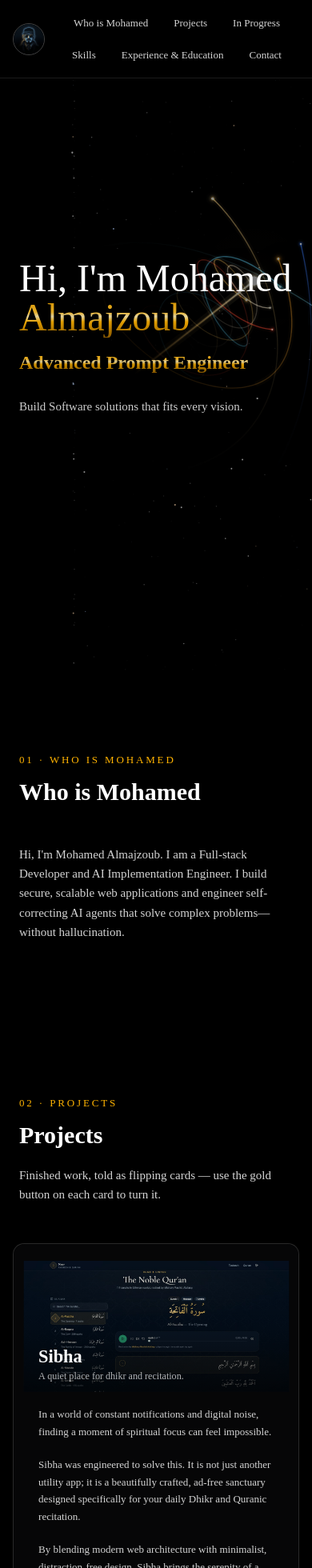
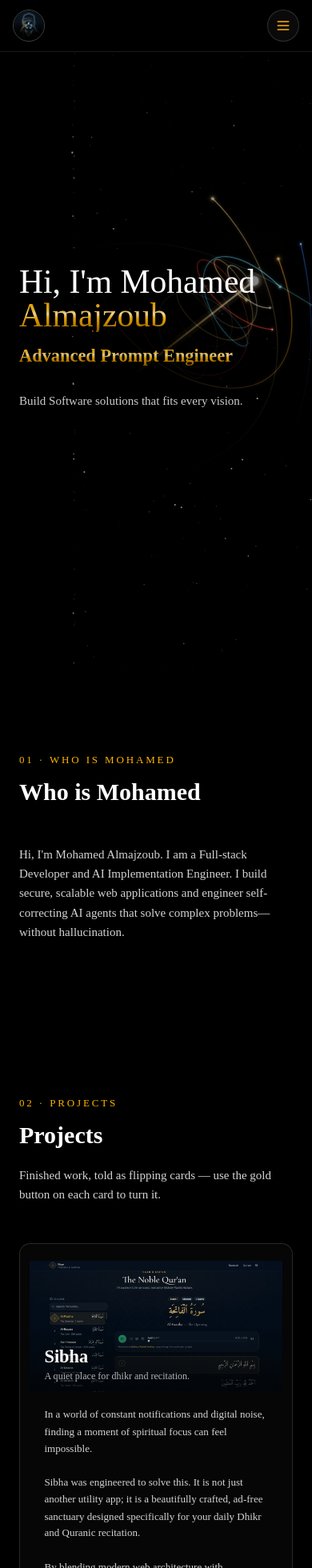
Before and after one commit to Mijo258/Mijo.Tech, a Next.js app: page / in a window 390 px wide. Shown: the top 1960 px of the page at 80% size. Built offline with nearby package versions, Linux system fonts and the light colour scheme.

Commit message:
mobile optimization

```diff
--- a/app/globals.css
+++ b/app/globals.css
@@ -119,6 +119,8 @@
   }
   body {
     @apply bg-background text-foreground;
+    /* The fixed orbital canvas must never rubber-band the page on touch. */
+    overscroll-behavior-y: none;
   }
   /* The top-nav buttons link to page sections; make those jumps glide
      instead of snapping, and honour users who disable motion. Also set the
@@ -126,11 +128,58 @@
   html {
     font-family: "Times New Roman", Times, serif;
     scroll-behavior: smooth;
+    /* No sideways scroll on any device, and no grey tap flash in mobile
+       browsers. */
+    overflow-x: clip;
+    -webkit-tap-highlight-color: transparent;
   }
   @media (prefers-reduced-motion: reduce) {
     html {
       scroll-behavior: auto;
     }
+  }
+  /* Gold focus ring for keyboard and touch navigation — matches the accent. */
+  :focus-visible {
+    outline: 2px solid #ffb300;
+    outline-offset: 2px;
+  }
+}
+
+/* -------------------------------------------------------------------------- */
+/*  Safe-area helpers                                                          */
+/*  Pad past the notch and rounded corners (iPhones, etc.) once viewport-fit  */
+/*  is set to cover in app/layout.tsx.                                        */
+/* -------------------------------------------------------------------------- */
+@utility pt-safe {
+  padding-top: env(safe-area-inset-top, 0px);
+}
+@utility pb-safe {
+  padding-bottom: env(safe-area-inset-bottom, 0px);
+}
+@utility pl-safe {
+  padding-left: env(safe-area-inset-left, 0px);
+}
+@utility pr-safe {
+  padding-right: env(safe-area-inset-right, 0px);
+}
+
+/* -------------------------------------------------------------------------- */
+/*  Glass panel — the elevated card surface used across the page.             */
+/*  A translucent blur over the orbital animation with a hairline light       */
+/*  border and a soft top highlight, so it reads as glass against black.      */
+/*  The blur is deliberately modest: these panels sit over a canvas that       */
+/*  repaints every frame, and a wide backdrop-filter on several surfaces at    */
+/*  once is the fastest way to jank a phone.                                  */
+/* -------------------------------------------------------------------------- */
+@layer components {
+  .glass-panel {
+    background: rgb(0 0 0 / 0.5);
+    border: 1px solid rgb(255 255 255 / 0.1);
+    backdrop-filter: blur(12px);
+    -webkit-backdrop-filter: blur(12px);
+    box-shadow:
+      inset 0 1px 0 rgb(255 255 255 / 0.06),
+      0 8px 30px rgb(0 0 0 / 0.35);
   }
 }
 
--- a/app/layout.tsx
+++ b/app/layout.tsx
@@ -1,4 +1,4 @@
-import type { Metadata } from "next";
+import type { Metadata, Viewport } from "next";
 import "./globals.css";
 
 // The whole site now renders in Times New Roman (set globally in globals.css),
@@ -8,6 +8,16 @@ export const metadata: Metadata = {
   title: "Mijo.tech",
   description: "Innovate, build and integrate. You imagine and we make it real.",
   themeColor: "#000000",
+  icons: { icon: "/icon.svg" },
+};
+
+// viewportFit: "cover" lets the page draw into the notch and rounded corners
+// on phones; the pt-safe / pb-safe utilities in globals.css then pad content
+// past them, so the header and footer never collide with the device chrome.
+export const viewport: Viewport = {
+  width: "device-width",
+  initialScale: 1,
+  viewportFit: "cover",
 };
 
 export default function RootLayout({
--- a/components/portfolio-home.tsx
+++ b/components/portfolio-home.tsx
@@ -2,6 +2,7 @@
 
 import { useEffect, useRef, useState } from "react";
 import type { ReactNode } from "react";
+import { Menu } from "lucide-react";
 import { OrbitalHeroSection } from "@/components/ui/orbital-hero-section";
 import { ProjectCard } from "@/components/ui/project-card";
 import { projects } from "@/components/ui/projects-data";
@@ -101,14 +102,42 @@ function BackgroundCanvas() {
 
 function TopNav() {
   const [greetingOpen, setGreetingOpen] = useState(false);
+  const [menuOpen, setMenuOpen] = useState(false);
+  const menuCloseRef = useRef<HTMLButtonElement>(null);
+
+  // Close the drawer with Escape, and lock page scroll while it is open.
+  useEffect(() => {
+    if (!menuOpen) return;
+    const onKey = (ev: KeyboardEvent) => {
+      if (ev.key === "Escape") setMenuOpen(false);
+    };
+    window.addEventListener("keydown", onKey);
+    const prevOverflow = document.body.style.overflow;
+    document.body.style.overflow = "hidden";
+    return () => {
+      window.removeEventListener("keydown", onKey);
+      document.body.style.overflow = prevOverflow;
+    };
+  }, [menuOpen]);
+
+  // Move focus into the drawer when it opens.
+  useEffect(() => {
+    if (menuOpen) menuCloseRef.current?.focus();
+  }, [menuOpen]);
 
   return (
+    <>
       <header className="fixed inset-x-0 top-0 z-50 border-b border-white/10 bg-black/70 backdrop-blur-md">
-      <div className="mx-auto flex w-full max-w-6xl items-center gap-3 px-4 py-3">
+        {/* The calc padding clears the phone notch / landscape corners once
+            viewport-fit covers the whole screen. */}
+        <div className="mx-auto flex w-full max-w-6xl items-center gap-3 pb-3 pl-[calc(env(safe-area-inset-left,0px)+1rem)] pr-[calc(env(safe-area-inset-right,0px)+1rem)] pt-[calc(env(safe-area-inset-top,0px)+0.75rem)]">
           {/* Profile photo — minimized to a small circle, top-left of the nav. */}
           <button
             type="button"
-          onClick={() => setGreetingOpen((open) => !open)}
+            onClick={() => {
+              setGreetingOpen((open) => !open);
+              setMenuOpen(false);
+            }}
             aria-expanded={greetingOpen}
             aria-controls="mijo-greeting"
             aria-label="Hi, I'm Mijo — read more below"
@@ -127,9 +156,11 @@ function TopNav() {
             />
           </button>
 
+          {/* Section links — a pill row on md+ screens; below md the drawer
+              takes over, so this row stays hidden there. */}
           <nav
             aria-label="Sections"
-          className="flex min-w-0 flex-1 flex-wrap items-center justify-center gap-x-1.5 gap-y-1.5"
+            className="hidden min-w-0 flex-1 flex-wrap items-center justify-center gap-x-1.5 gap-y-1.5 md:flex"
           >
             {NAV_LINKS.map((link) => (
               <a
@@ -142,6 +173,21 @@ function TopNav() {
               </a>
             ))}
           </nav>
+
+          {/* Menu button — mobile only. */}
+          <button
+            type="button"
+            onClick={() => {
+              setGreetingOpen(false);
+              setMenuOpen((open) => !open);
+            }}
+            aria-expanded={menuOpen}
+            aria-controls="mobile-menu"
+            aria-label={menuOpen ? "Close menu" : "Open menu"}
+            className="ml-auto flex size-10 shrink-0 items-center justify-center rounded-full border border-white/15 bg-white/[0.04] text-[#FFB300] transition-colors duration-200 hover:border-[#FFB300]/50 hover:bg-[#FFB300]/15 md:hidden"
+          >
+            <Menu size={20} />
+          </button>
         </div>
 
         {/* Greeting, revealed when the profile photo is pressed. Lives in the
@@ -167,6 +213,57 @@ function TopNav() {
           </div>
         ) : null}
       </header>
+
+      {/* Mobile drawer — slides in from the right below md and is inert (out of
+          the tab order and pointer events) whenever it is closed. The backdrop
+          sits under the header (z-40 < z-50) so the menu button stays
+          reachable, and the panel slides in beneath the header. */}
+      <div className={`fixed inset-0 z-40 md:hidden`} inert={!menuOpen}>
+        <div
+          onClick={() => setMenuOpen(false)}
+          aria-hidden="true"
+          className={`absolute inset-0 bg-black/60 backdrop-blur-sm transition-opacity duration-300 motion-reduce:transition-none ${
+            menuOpen ? "opacity-100" : "opacity-0"
+          }`}
+        />
+        <aside
+          id="mobile-menu"
+          className={`glass-panel absolute right-0 top-0 flex h-dvh w-72 max-w-[80vw] flex-col overflow-y-auto pb-[calc(env(safe-area-inset-bottom,0px)+1.5rem)] transition-transform duration-300 ease-out motion-reduce:transition-none ${
+            menuOpen ? "translate-x-0" : "translate-x-full"
+          }`}
+        >
+          <div className="flex items-center justify-between px-5 pb-2 pt-[calc(env(safe-area-inset-top,0px)+4.5rem)]">
+            <span className="font-[family-name:var(--font-lexend)] text-sm font-semibold uppercase tracking-[0.2em] text-[#FFB300]">
+              Menu
+            </span>
+            <button
+              ref={menuCloseRef}
+              type="button"
+              onClick={() => setMenuOpen(false)}
+              aria-label="Close menu"
+              className="flex size-9 items-center justify-center rounded-full border border-white/15 bg-white/[0.04] text-neutral-300 transition-colors duration-200 hover:border-[#FFB300]/50 hover:text-[#FFB300]"
+            >
+              ✕
+            </button>
+          </div>
+          <nav aria-label="Sections" className="flex flex-col gap-1 px-4">
+            {NAV_LINKS.map((link, i) => (
+              <a
+                key={link.href}
+                href={link.href}
+                onClick={() => setMenuOpen(false)}
+                className="rounded-xl border border-transparent px-4 py-3 font-[family-name:var(--font-lexend)] text-[15px] font-medium text-neutral-200 transition-colors duration-200 hover:border-[#FFB300]/40 hover:bg-[#FFB300]/10 hover:text-[#FFB300]"
+              >
+                <span className="mr-3 inline-block w-5 text-right text-[#FFB300]/70">
+                  {String(i + 1).padStart(2, "0")}
+                </span>
+                {link.label}
+              </a>
+            ))}
+          </nav>
+        </aside>
+      </div>
+    </>
   );
 }
 
@@ -179,10 +276,12 @@ function HeroSection() {
     <section id="top" className="relative flex min-h-svh items-center px-6 sm:px-10 lg:px-20">
       <div className="max-w-4xl">
         {/* The requested treatment: Times New Roman, bigger than the old
-            script wordmark, with the surname in golden amber. */}
+            script wordmark, with the surname in golden amber. The size is a
+            fluid clamp so the name scales with the viewport and never
+            overflows a narrow phone. */}
         <h1
           style={{ fontFamily: "'Times New Roman', Times, serif" }}
-          className="text-5xl leading-[1.02] text-white [text-shadow:0_2px_30px_rgba(0,0,0,0.6)] sm:text-6xl md:text-7xl lg:text-[6rem] xl:text-[7rem]"
+          className="text-[clamp(2.6rem,8.5vw,7rem)] leading-[1.02] text-white [text-shadow:0_2px_30px_rgba(0,0,0,0.6)]"
         >
           Hi, I&apos;m Mohamed
           <span className="block text-gold-shine">Almajzoub</span>
@@ -215,7 +314,7 @@ function HeroRoles() {
       <p
         key={ROLES[index]}
         style={{ fontFamily: "'Times New Roman', Times, serif" }}
-        className="animate-role-rise text-2xl font-bold leading-tight [text-shadow:0_1px_14px_rgba(0,0,0,0.6)] md:text-3xl"
+        className="animate-role-rise text-[clamp(1.4rem,4.5vw,3rem)] font-bold leading-tight [text-shadow:0_1px_14px_rgba(0,0,0,0.6)]"
       >
         {/* Same polished-gold fill as the "Almajzoub" surname. */}
         <span className="text-gold-shine">{ROLES[index]}</span>
@@ -335,13 +434,19 @@ function Section({
   );
 }
 
-/** Muted pill used for placeholder facts and skill chips. */
-function Chip({ children }: { children: ReactNode }) {
+/** Muted pill used for placeholder facts and skill chips. With an `href` it
+    becomes a link — used for certificates, which open in a new tab. */
+function Chip({ children, href }: { children: ReactNode; href?: string }) {
+  const classes =
+    "inline-flex items-center rounded-full border border-white/10 bg-white/[0.04] px-4 py-1.5 font-[family-name:var(--font-lexend)] text-[13.5px] text-neutral-300 transition-all duration-300 hover:border-[#FFB300]/70 hover:bg-[#FFB300]/[0.07] hover:text-[#FFB300] hover:shadow-[0_0_0_1px_rgba(255,179,0,0.25),0_0_18px_rgba(255,179,0,0.16)]";
+  if (href) {
     return (
-    <span className="inline-flex items-center rounded-full border border-white/10 bg-white/[0.04] px-4 py-1.5 font-[family-name:var(--font-lexend)] text-[13.5px] text-neutral-300 transition-all duration-300 hover:border-[#FFB300]/70 hover:bg-[#FFB300]/[0.07] hover:text-[#FFB300] hover:shadow-[0_0_0_1px_rgba(255,179,0,0.25),0_0_18px_rgba(255,179,0,0.16)]">
+      <a href={href} target="_blank" rel="noopener noreferrer" className={classes}>
         {children}
-    </span>
+      </a>
     );
+  }
+  return <span className={classes}>{children}</span>;
 }
 
 /* -------------------------------------------------------------------------- */
@@ -372,7 +477,10 @@ function ProjectsSection() {
       intro="Finished work, told as flipping cards — use the gold button on each card to turn it."
       wide
     >
-      <div className="flex flex-wrap justify-center gap-12">
+      {/* A tidy 1/2/3 column grid — one card on phones, two on tablets, three
+          on large desktops. Each card centers itself with mx-auto inside its
+          full-width track. */}
+      <div className="grid grid-cols-1 gap-8 md:grid-cols-2 2xl:grid-cols-3">
         {[
           projects.noor,
           projects["habit-tracker"],
@@ -417,7 +525,7 @@ function InProgressSection() {
         {items.map((item) => (
           <div
             key={item.title}
-            className="group relative overflow-hidden rounded-2xl border border-white/10 bg-white/[0.03] p-6 transition-all duration-500 hover:border-[#FFB300]/60 hover:shadow-[0_0_0_1px_rgba(255,179,0,0.22),0_0_26px_rgba(255,179,0,0.16)]"
+            className="glass-panel group relative overflow-hidden rounded-2xl p-6 transition-all duration-500 hover:border-[#FFB300]/60 hover:shadow-[0_0_0_1px_rgba(255,179,0,0.22),0_0_26px_rgba(255,179,0,0.16)]"
           >
             {/* Interior amber light rising from the card's background on hover. */}
             <div
@@ -537,7 +645,13 @@ function TimelineEntryList({ entries }: { entries: TimelineEntry[] }) {
     <ol className="relative space-y-9 border-l border-white/10 pl-8">
       {entries.map((entry) => (
         <li key={entry.id} className="relative">
-          <span className="absolute -left-[2.35rem] top-1.5 size-3 rounded-full bg-[#FFB300]" />
+          {/* The timeline marker — a glossy gold bead with a bright specular
+              highlight and a warm halo, so each entry reads as a glowing
+              point on the line. */}
+          <span
+            aria-hidden
+            className="absolute -left-[2.35rem] top-1.5 size-3 rounded-full bg-[radial-gradient(circle_at_35%_30%,#fff6d8_0%,#ffd35c_45%,#ffb300_70%,#7a4e00_100%)] shadow-[0_0_6px_1px_rgba(255,179,0,0.75),0_0_18px_4px_rgba(255,179,0,0.35)]"
+          />
           <div className="flex flex-wrap items-baseline gap-x-3 gap-y-1">
             <h3 className="font-[family-name:var(--font-lexend)] text-lg font-medium text-neutral-100">
               {entry.role}
@@ -607,11 +721,24 @@ function ExperienceSection() {
     },
   ];
 
-  const certifications = [
-    "ALX · Backend Web Development (Django REST Framework) — 2025",
-    "IBM · AI Developer Professional Certificate — 4/10 modules (in progress)",
-    "Software Engineering Essentials",
-    "Introduction to Software Engineering",
+  /** Certification chips; each one links to its certificate folder. */
+  const certifications: { label: string; href: string }[] = [
+    {
+      label: "ALX · Backend Web Development (Django REST Framework) — 2025",
+      href: "https://drive.google.com/drive/folders/1_LeXOiQy0SPfjzB4DLtIJ3A6c8FMjNuk",
+    },
+    {
+      label: "IBM · AI Developer Professional Certificate — 4/10 modules (in progress)",
+      href: "https://drive.google.com/drive/folders/165bBgyOWSYabGTdv6nAWScIK5rUV53Sm",
+    },
+    {
+      label: "Software Engineering Essentials",
+      href: "https://drive.google.com/drive/folders/1_NbGkdaiEUuZzc9YHMwQ4lwwa9D9USTR",
+    },
+    {
+      label: "Google Claude · Gen AI Beyond the Chatbot",
+      href: "https://drive.google.com/drive/folders/1Zvlx2GiR8MbH14358QOJ81FIqLosj2wG",
+    },
   ];
 
   return (
@@ -636,7 +763,9 @@ function ExperienceSection() {
       </h3>
       <div className="flex max-w-3xl flex-wrap gap-2.5">
         {certifications.map((cert) => (
-          <Chip key={cert}>{cert}</Chip>
+          <Chip key={cert.href} href={cert.href}>
+            {cert.label}
+          </Chip>
         ))}
       </div>
     </Section>
@@ -680,7 +809,7 @@ function ContactSection() {
       title="Contact"
       intro="Happy to talk projects, roles, or ideas — reach out through any of these."
     >
-      <dl className="max-w-xl divide-y divide-white/10 rounded-2xl border border-white/10">
+      <dl className="glass-panel max-w-xl divide-y divide-white/10 rounded-2xl">
         {rows.map((row) => (
           <div
             key={row.label}
--- a/components/ui/flipping-card-demo.tsx
+++ b/components/ui/flipping-card-demo.tsx
@@ -50,6 +50,7 @@ export default function FlippingCardDemo() {
         <FlippingCard
           key={card.id}
           width={300}
+          height={400}
           frontContent={<GenericCardFront data={card.front} />}
           backContent={<GenericCardBack data={card.back} />}
         />
--- a/components/ui/flipping-card.tsx
+++ b/components/ui/flipping-card.tsx
@@ -29,28 +29,33 @@ export function FlippingCard({
   className,
   frontContent,
   backContent,
-  height = 300,
-  width = 350,
+  height,
+  width,
 }: FlippingCardProps) {
   const [flipped, setFlipped] = useState(false);
 
   return (
     <div
-      className="group relative [perspective:1000px]"
-      style={
-        {
-          "--height": `${height}px`,
-          "--width": `${width}px`,
-        } as React.CSSProperties
-      }
+      className={cn(
+        "group relative [perspective:1000px]",
+        // Sizing lives on the wrapper. Every face inside is absolutely
+        // positioned, so the wrapper must own the width or the card would
+        // collapse to a thin sliver (nothing in-flow establishes a width).
+        // Callers like ProjectCard pass w-full/max-w/h-* utilities here.
+        className
+      )}
     >
       <div
-        className={cn(
-          "relative rounded-xl border border-neutral-300/80 bg-white/50 shadow-lg shadow-black/40 [transform-style:preserve-3d] transition-all duration-700 group-hover:border-[#FFB300]/70 group-hover:shadow-[0_0_0_1px_rgba(255,179,0,0.35),0_0_30px_rgba(255,179,0,0.22)] dark:border-white/15 dark:bg-neutral-950/40",
-          "h-[var(--height)] w-[var(--width)]",
-          className
-        )}
-        style={{ transform: flipped ? "rotateY(180deg)" : "rotateY(0deg)" }}
+        className="relative h-full w-full rounded-xl border border-neutral-300/80 bg-white/50 shadow-lg shadow-black/40 [transform-style:preserve-3d] transition-all duration-700 group-hover:border-[#FFB300]/70 group-hover:shadow-[0_0_0_1px_rgba(255,179,0,0.35),0_0_30px_rgba(255,179,0,0.22)] dark:border-white/15 dark:bg-neutral-950/40"
+        style={{
+          // Explicit width/height props win over the base h-full/w-full fill
+          // (inline style beats utilities). When they are omitted the card
+          // simply fills the wrapper, which already carries the className
+          // sizing.
+          width: width !== undefined ? `${width}px` : undefined,
+          height: height !== undefined ? `${height}px` : undefined,
+          transform: flipped ? "rotateY(180deg)" : "rotateY(0deg)",
+        }}
       >
         {/* Front Face — translucent so the animation behind drifts through.
             The /60 opacity keeps the page's bright spots dim enough to read
--- a/components/ui/orbital-hero-section.tsx
+++ b/components/ui/orbital-hero-section.tsx
@@ -572,7 +572,10 @@ export function OrbitalHeroSection({
       const rect = host!.getBoundingClientRect();
       const w = Math.max(1, rect.width);
       const h = Math.max(1, rect.height);
-      dpr = Math.min(window.devicePixelRatio || 1, 2);
+      // Cap the backing store at 2× on big screens, but drop to 1.5× on small
+      // ones: the hot loop repaints the whole canvas every frame, and on a
+      // phone that pixel area is the difference between smooth and stuttery.
+      dpr = Math.min(window.devicePixelRatio || 1, w * h < 600_000 ? 1.5 : 2);
       if (w === width && h === height) return;
       width = w;
       height = h;
--- a/components/ui/project-card.tsx
+++ b/components/ui/project-card.tsx
@@ -9,11 +9,15 @@ import { type ProjectData } from "@/components/ui/projects-data";
 function ProjectFront({ project }: { project: ProjectData }) {
   return (
     <div className="flex h-full w-full flex-col">
-      {/* Image header */}
+      {/* Image header — a plain <img>: the fixed h-44 header keeps the layout
+          stable (no shift while it loads), and lazy loading keeps these
+          below-the-fold images cheap. */}
       <div className="relative h-44 shrink-0 overflow-hidden">
         <img
           src={project.imageSrc}
           alt={project.imageAlt}
+          loading="lazy"
+          decoding="async"
           className="h-full w-full object-cover"
         />
         <div className="absolute inset-0 bg-gradient-to-t from-black/70 via-black/20 to-transparent" />
@@ -76,7 +80,7 @@ function ProjectBack({ project }: { project: ProjectData }) {
             target="_blank"
             rel="noopener noreferrer"
             onClick={(e) => e.stopPropagation()}
-            className="inline-flex h-10 items-center justify-center rounded-md bg-foreground px-5 text-[14px] font-medium text-background transition-opacity hover:opacity-90"
+            className="inline-flex h-10 items-center justify-center rounded-md bg-gradient-to-b from-[#ffc22e] to-[#e8a000] px-5 text-[14px] font-medium text-black shadow-[0_4px_18px_rgba(255,179,0,0.35)] transition-[filter,transform] duration-200 hover:brightness-110 active:scale-[0.98]"
           >
             {project.buttonText}
           </a>
@@ -91,7 +95,7 @@ export function ProjectCard({ project }: { project: ProjectData }) {
     <FlippingCard
       frontContent={<ProjectFront project={project} />}
       backContent={<ProjectBack project={project} />}
-      className="h-[min(82svh,600px)] w-[min(92vw,460px)]"
+      className="mx-auto h-[min(82svh,600px)] w-full max-w-[460px]"
     />
   );
 }
--- a/components/ui/projects-data.ts
+++ b/components/ui/projects-data.ts
@@ -1,9 +1,12 @@
 /**
- * Project definitions for the Projects dropdown in the sidebar.
+ * Project definitions for the flipping project cards on the home page.
  *
  * The text lives here so writing each project's story (the next step) is just
  * editing these strings. The card layout gives the front and back plenty of
  * scrollable text area for longer write-ups.
+ *
+ * Cover images are plain public URLs rendered inside a fixed-height header,
+ * so layout stays stable; filenames with spaces are URL-encoded in the path.
  */
 
 export type ProjectId = "noor" | "habit-tracker" | "atbara-trade";
```
Also changed, not shown: app/icon.svg (added). Lines whose indentation alone changed are shown as unchanged.
